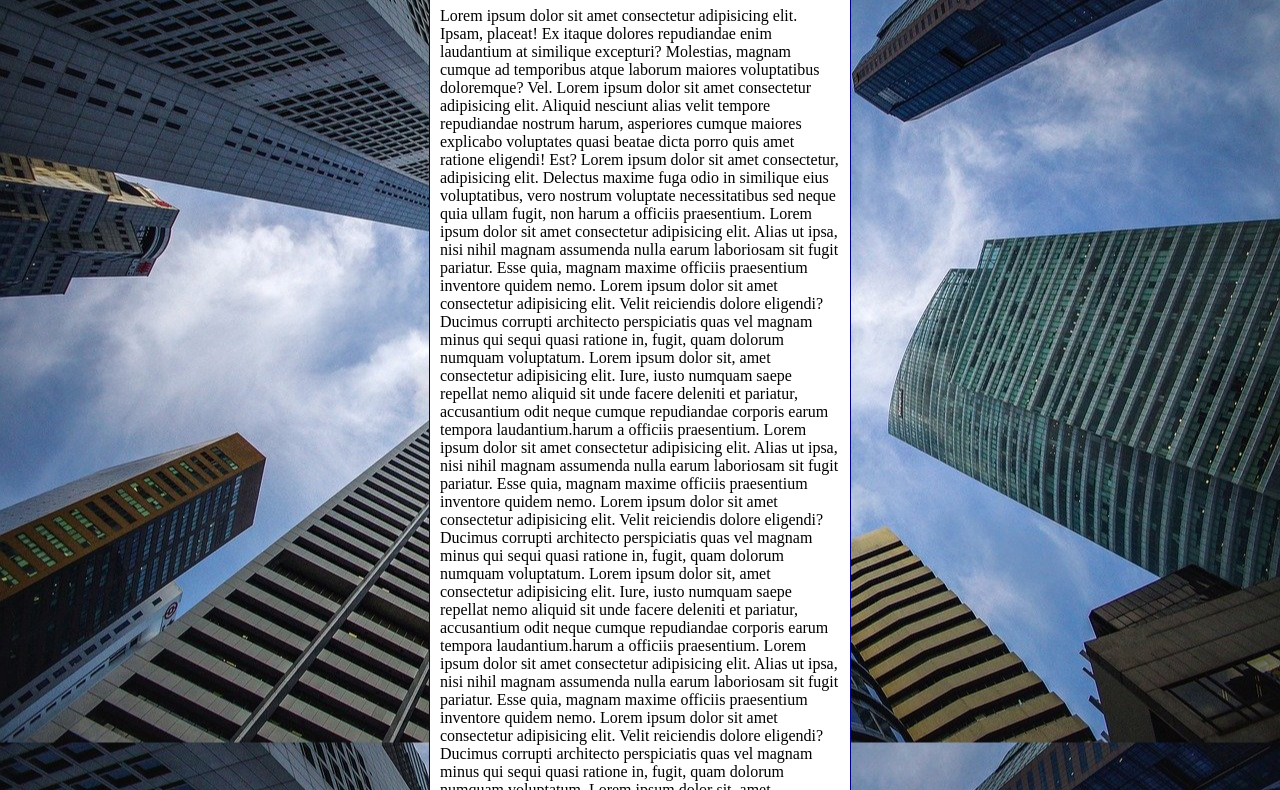
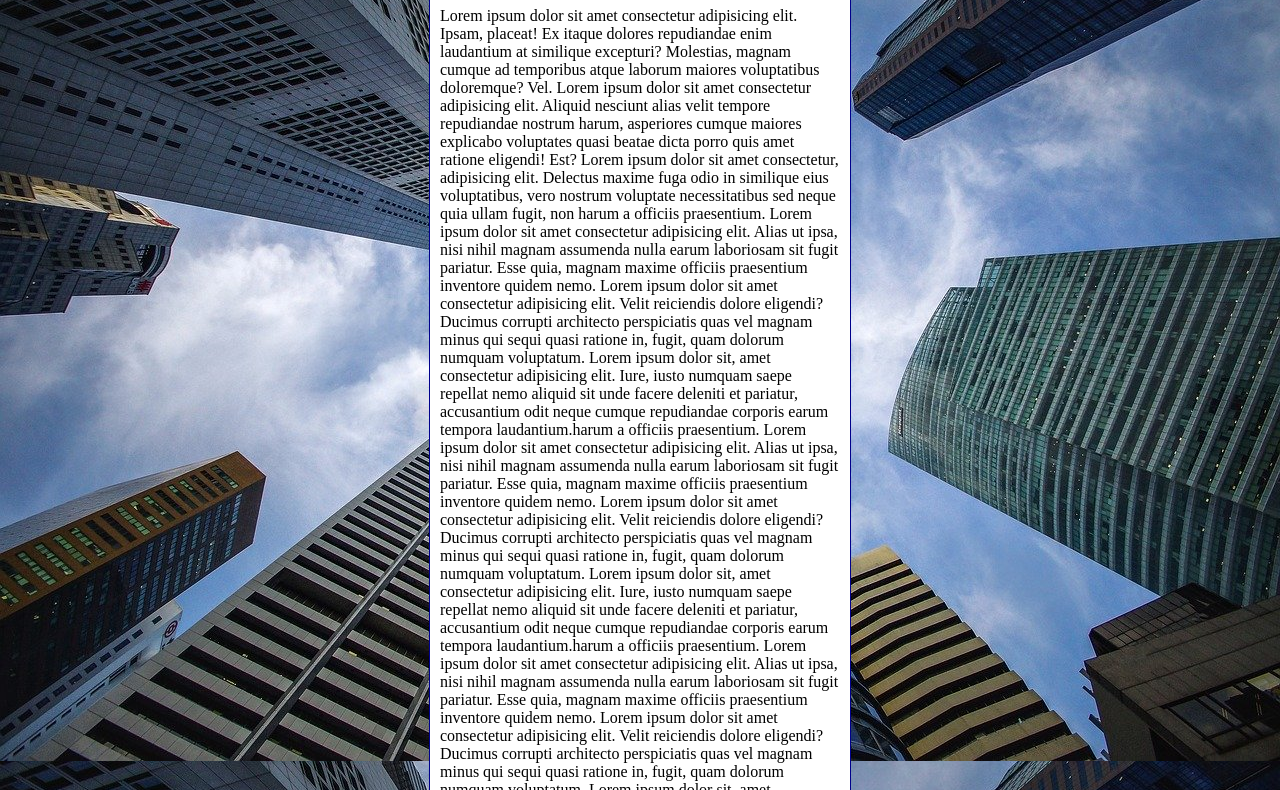
Before and after one commit to RuthWMota/html-css, a plain HTML site: page Exercicios/Ex022/fundo006.html in a window 1280 px wide. Shown: the part 92-882 px from the top of the page. Drawn offline with Linux system fonts and the light colour scheme.

Commit message:
Update fundo006.html

```diff
--- a/Exercicios/Ex022/fundo006.html
+++ b/Exercicios/Ex022/fundo006.html
@@ -3,15 +3,23 @@
 <head>
     <meta charset="UTF-8">
     <meta name="viewport" content="width=device-width, initial-scale=1.0">
-    <title>Document</title>
+    <title>fundo fixo de tela</title>
     <style>
         body {
             height: 100vh;
             background-color: black;
             background-image: url('imagens/wallpaper002.jpg');
             background-position: center center;
-            background-repeat: repeat-y;
+            background-repeat: no-repeat;
             background-size: cover;
+            background-attachment: fixed;
+
+            /* shorthand - background
+                color > image > position > [size] > attachment
+
+            background: black url('imagens/wallpaper002.jpg') center center no-repeat fixed;
+            background-size: cover;
+            */
         }
 
         main {
```
